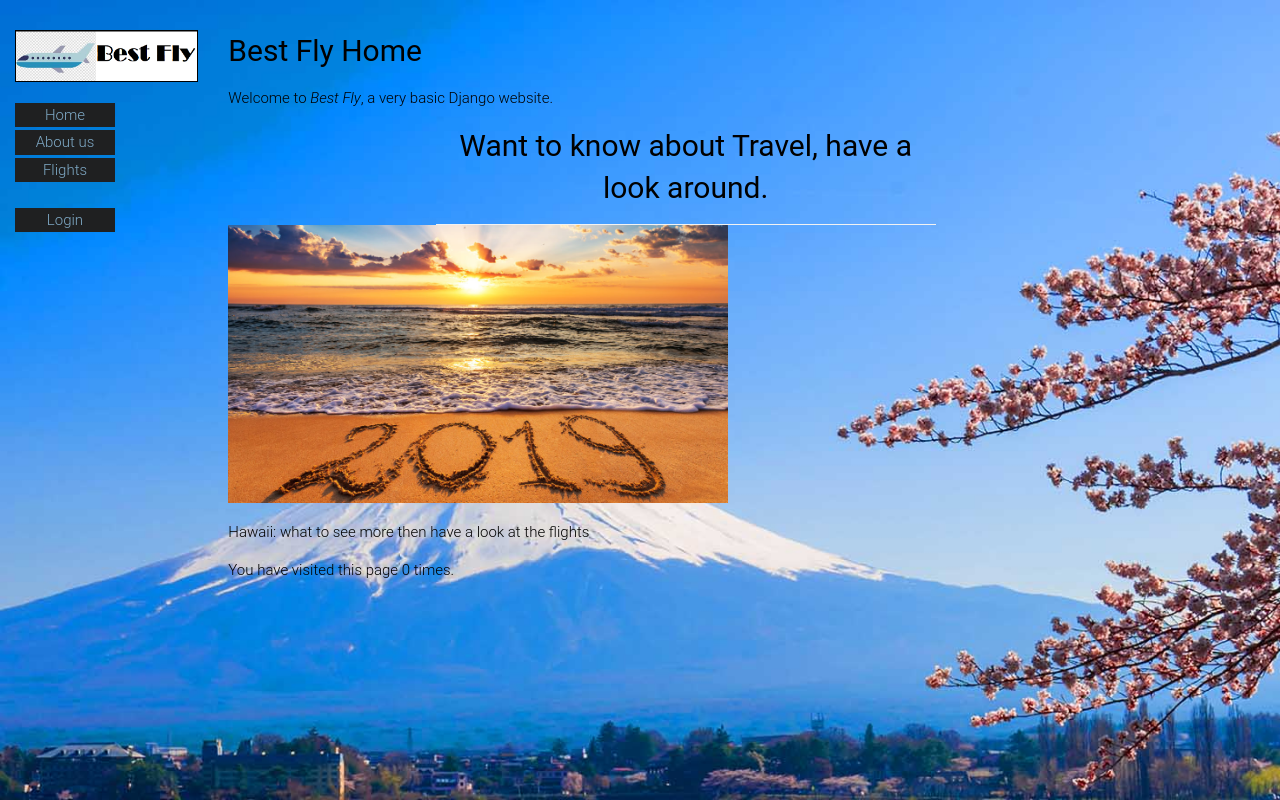
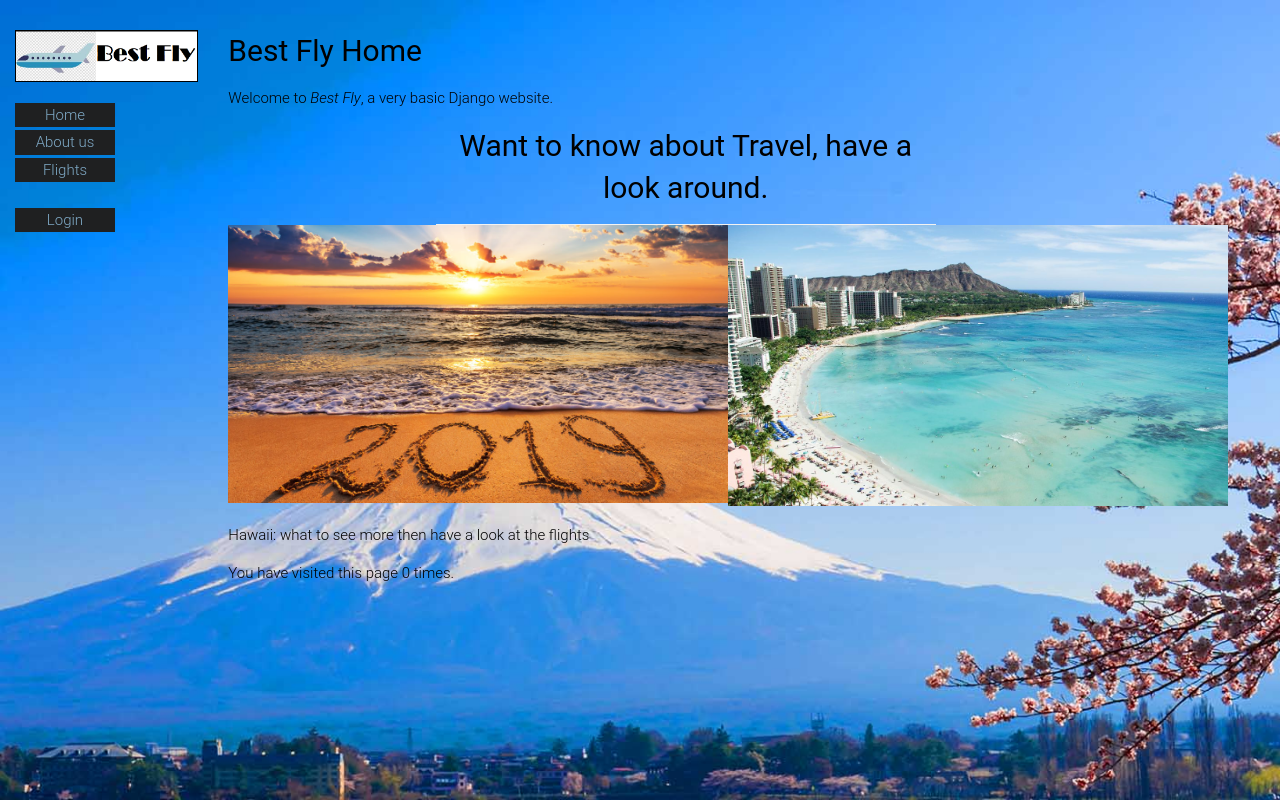
Before and after one commit to StuartWork/IT6037-Data-Access-and-Management, a Django app: page /mysite/ in a window 1280 px wide. Run offline with Django 3.2, Linux system fonts and the light colour scheme; some libraries are stand-ins or nearby versions.

Commit message:
Update index.html

```diff
--- a/travel/mysite/templates/index.html
+++ b/travel/mysite/templates/index.html
@@ -8,7 +8,7 @@
   <div class='header'><h1>Want to know about Travel, have a look around.</h1>
 
 </div>
-  <div class='main'><img src="/static/images/one.jpg" width="500" height="500" /><p>Hawaii: what to see more then have a look at the flights
+  <div class='main'><img src="/static/images/one.jpg" width="500" height="500" /><img src="/static/images/two.jpg" width="500" height="500" /><p>Hawaii: what to see more then have a look at the flights
 
 </p></div>
 
```
